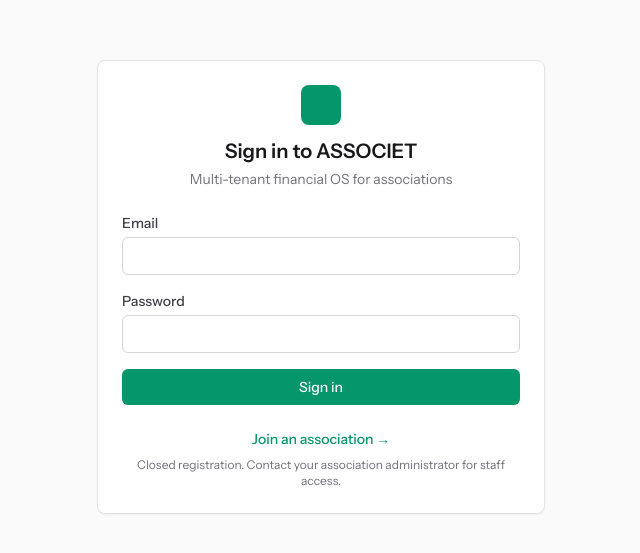
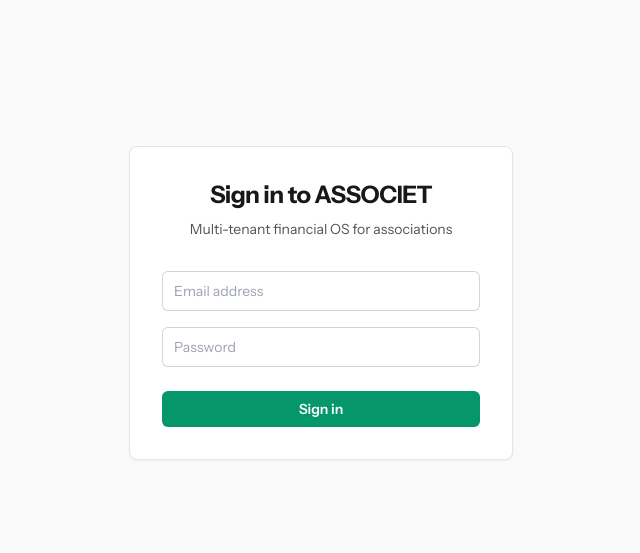
Before and after one commit to wilobimerchandise-rgb/village-union-Qwen, a Next.js app: page /login in a window 1280 px wide. Shown: the part 113-666 px from the top of the page, without its empty margins (319-959 px from the left). Built offline with nearby package versions, Linux system fonts and the light colour scheme.

Commit message:
Update login page to integrate Supabase authentication
Refactor login page to use Supabase for authentication and handle membership checks.

```diff
--- a/src/app/(auth)/login/page.tsx
+++ b/src/app/(auth)/login/page.tsx
@@ -1,95 +1,108 @@
 "use client";
 
 import { useState } from "react";
-import { loginAction } from "./actions";
-import Link from "next/link";
+import { useRouter } from "next/navigation";
+import { createClient } from "@/lib/supabase/client";
 
 export default function LoginPage() {
   const [email, setEmail] = useState("");
   const [password, setPassword] = useState("");
   const [error, setError] = useState("");
   const [loading, setLoading] = useState(false);
+  const router = useRouter();
 
-  async function handleSubmit(e: React.FormEvent) {
+  const handleSubmit = async (e: React.FormEvent) => {
     e.preventDefault();
     setLoading(true);
     setError("");
-    try {
-      const result = await loginAction(email, password);
-      if (result.error) {
-        setError("Invalid credentials or no active membership.");
-      }
-    } catch {
-      setError("Invalid credentials or no active membership.");
-    } finally {
+
+    const supabase = createClient();
+
+    // 1. Sign in
+    const { data, error: signInError } = await supabase.auth.signInWithPassword({
+      email,
+      password,
+    });
+
+    if (signInError || !data.user) {
+      setError("Invalid credentials.");
       setLoading(false);
-    }
+      return;
     }
 
+    // 2. Check for active membership
+    const { data: membership } = await supabase
+      .from("association_memberships")
+      .select("association_id")
+      .eq("user_id", data.user.id)
+      .eq("status", "active")
+      .limit(1)
+      .single();
+
+    if (!membership) {
+      await supabase.auth.signOut();
+      setError("No active membership found. Contact your administrator.");
+      setLoading(false);
+      return;
+    }
+
+    // 3. Success! Redirect to the specific association dashboard
+    router.push(`/${membership.association_id}/dashboard`);
+  };
+
   return (
-    <div className="rounded-lg border border-zinc-200 bg-white p-6 shadow-sm dark:border-zinc-800 dark:bg-zinc-900">
-      <div className="mb-6 text-center">
-        <div className="mx-auto mb-3 h-10 w-10 rounded-lg bg-emerald-600" aria-hidden="true" />
-        <h1 className="text-xl font-semibold text-zinc-900 dark:text-zinc-100">Sign in to ASSOCIET</h1>
-        <p className="mt-1 text-sm text-zinc-500 dark:text-zinc-400">
-          Multi-tenant financial OS for associations
-        </p>
+    <main className="flex min-h-screen flex-col items-center justify-center p-8 bg-zinc-50">
+      <div className="w-full max-w-md space-y-8 bg-white p-8 rounded-lg shadow-sm border border-zinc-200">
+        <div className="text-center">
+          <h2 className="text-2xl font-bold tracking-tight text-zinc-900">Sign in to ASSOCIET</h2>
+          <p className="mt-2 text-sm text-zinc-600">Multi-tenant financial OS for associations</p>
         </div>
 
-      <form onSubmit={handleSubmit} className="space-y-4">
         {error && (
-          <div className="rounded-md bg-red-50 p-3 text-sm text-red-700 dark:bg-red-950/20 dark:text-red-400">
-            {error}
+          <div className="rounded-md bg-red-50 p-4 border border-red-200">
+            <p className="text-sm text-red-700">{error}</p>
           </div>
         )}
 
+        <form className="mt-8 space-y-6" onSubmit={handleSubmit}>
+          <div className="space-y-4">
             <div>
-          <label htmlFor="email" className="block text-sm font-medium text-zinc-700 dark:text-zinc-300">
-            Email
-          </label>
+              <label htmlFor="email" className="sr-only">Email</label>
               <input
                 id="email"
+                name="email"
                 type="email"
                 required
-            autoComplete="email"
                 value={email}
                 onChange={(e) => setEmail(e.target.value)}
-            className="mt-1 w-full rounded-md border border-zinc-300 px-3 py-2 text-sm focus:border-emerald-500 focus:outline-none focus:ring-1 focus:ring-emerald-500 dark:border-zinc-700 dark:bg-zinc-800 dark:text-zinc-100"
+                className="relative block w-full rounded-md border-0 py-2 px-3 text-gray-900 ring-1 ring-inset ring-gray-300 placeholder:text-gray-400 focus:ring-2 focus:ring-inset focus:ring-emerald-600 sm:text-sm sm:leading-6"
+                placeholder="Email address"
               />
             </div>
-
             <div>
-          <label htmlFor="password" className="block text-sm font-medium text-zinc-700 dark:text-zinc-300">
-            Password
-          </label>
+              <label htmlFor="password" className="sr-only">Password</label>
               <input
                 id="password"
+                name="password"
                 type="password"
                 required
-            autoComplete="current-password"
                 value={password}
                 onChange={(e) => setPassword(e.target.value)}
-            className="mt-1 w-full rounded-md border border-zinc-300 px-3 py-2 text-sm focus:border-emerald-500 focus:outline-none focus:ring-1 focus:ring-emerald-500 dark:border-zinc-700 dark:bg-zinc-800 dark:text-zinc-100"
+                className="relative block w-full rounded-md border-0 py-2 px-3 text-gray-900 ring-1 ring-inset ring-gray-300 placeholder:text-gray-400 focus:ring-2 focus:ring-inset focus:ring-emerald-600 sm:text-sm sm:leading-6"
+                placeholder="Password"
               />
+            </div>
           </div>
 
           <button
             type="submit"
             disabled={loading}
-          className="w-full rounded-md bg-emerald-600 px-4 py-2 text-sm font-medium text-white hover:bg-emerald-700 disabled:opacity-50"
+            className="group relative flex w-full justify-center rounded-md bg-emerald-600 px-3 py-2 text-sm font-semibold text-white hover:bg-emerald-500 focus-visible:outline focus-visible:outline-2 focus-visible:outline-offset-2 focus-visible:outline-emerald-600 disabled:opacity-50 transition-colors"
           >
             {loading ? "Signing in..." : "Sign in"}
           </button>
         </form>
-
-      <div className="mt-6 space-y-2 text-center text-sm">
-        <Link href="/join" className="font-medium text-emerald-600 hover:text-emerald-700 dark:text-emerald-400">
-          Join an association →
-        </Link>
-        <p className="text-xs text-zinc-500 dark:text-zinc-400">
-          Closed registration. Contact your association administrator for staff access.
-        </p>
       </div>
-    </div>
+    </main>
   );
 }
```
Lines whose indentation alone changed are shown as unchanged.
